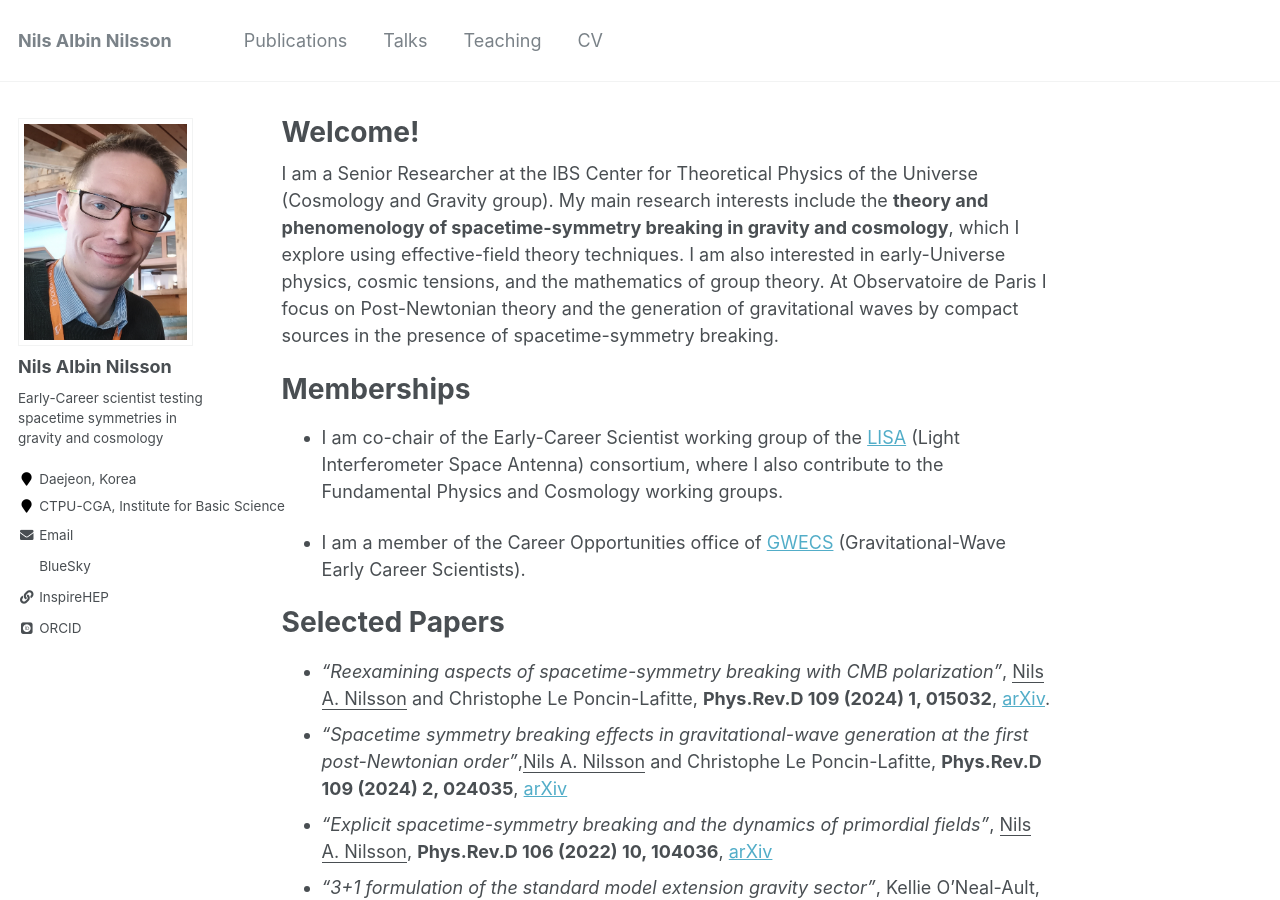
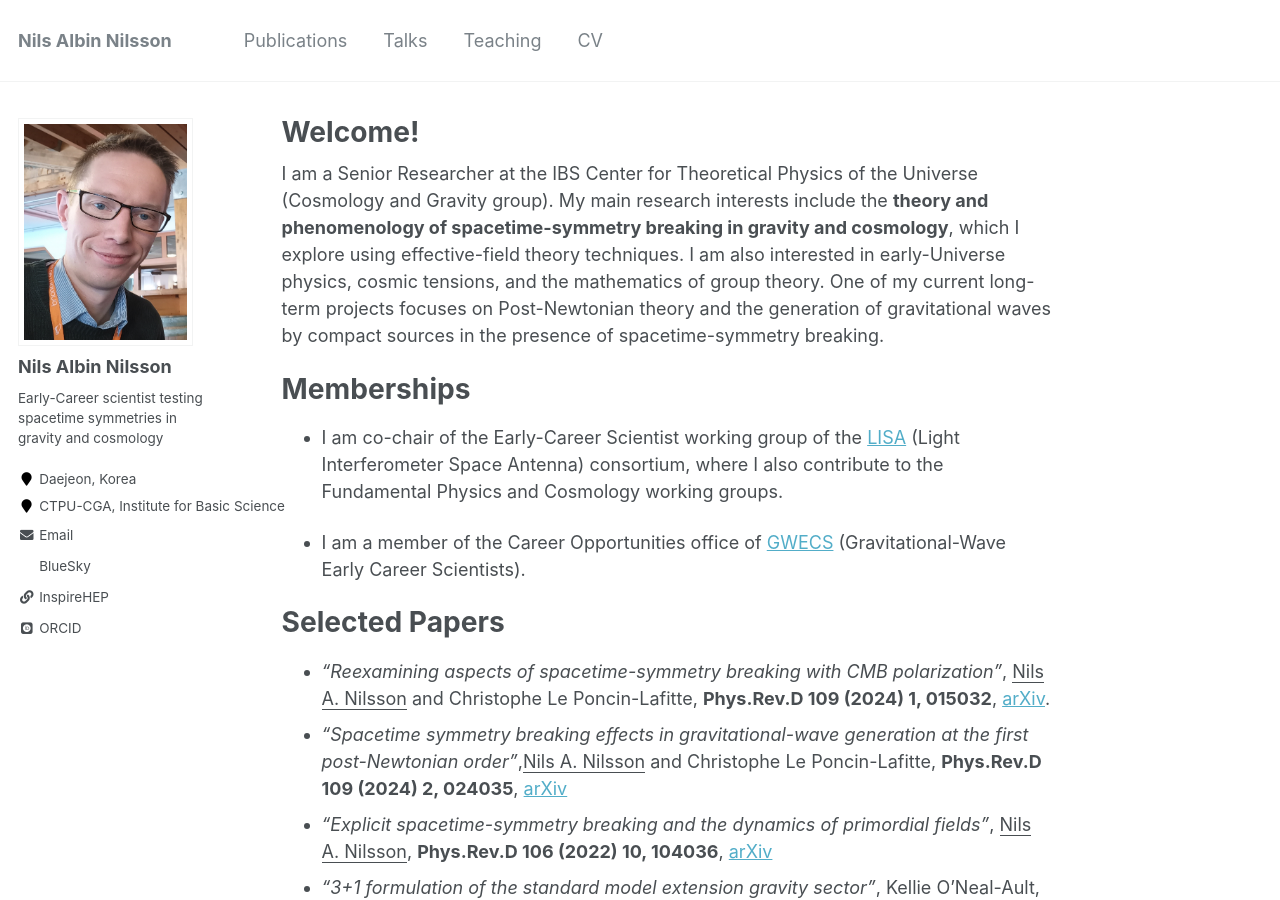
Before and after one commit to nilsanilsson/nilsanilsson.github.io, a Jekyll site: the page built from _pages/about.md, in a window 1280 px wide and 900 px high. Built offline with Jekyll 4.4.1, drawn with Linux system fonts in a browser that asks for light colours; some web fonts are replaced.

Commit message:
Update about.md

```diff
--- a/_pages/about.md
+++ b/_pages/about.md
@@ -7,7 +7,7 @@ redirect_from:
   - /about.html
 ---
 I am a Senior Researcher at the IBS Center for Theoretical Physics of the Universe (Cosmology and Gravity group).
-My main research interests include the **theory and phenomenology of spacetime-symmetry breaking in gravity and cosmology**, which I explore using effective-field theory techniques. I am also interested in early-Universe physics, cosmic tensions, and the mathematics of group theory. At Observatoire de Paris I focus on Post-Newtonian theory and the generation of gravitational waves by compact sources in the presence of spacetime-symmetry breaking.
+My main research interests include the **theory and phenomenology of spacetime-symmetry breaking in gravity and cosmology**, which I explore using effective-field theory techniques. I am also interested in early-Universe physics, cosmic tensions, and the mathematics of group theory. One of my current long-term projects focuses on Post-Newtonian theory and the generation of gravitational waves by compact sources in the presence of spacetime-symmetry breaking.
 
 
 Memberships
```
